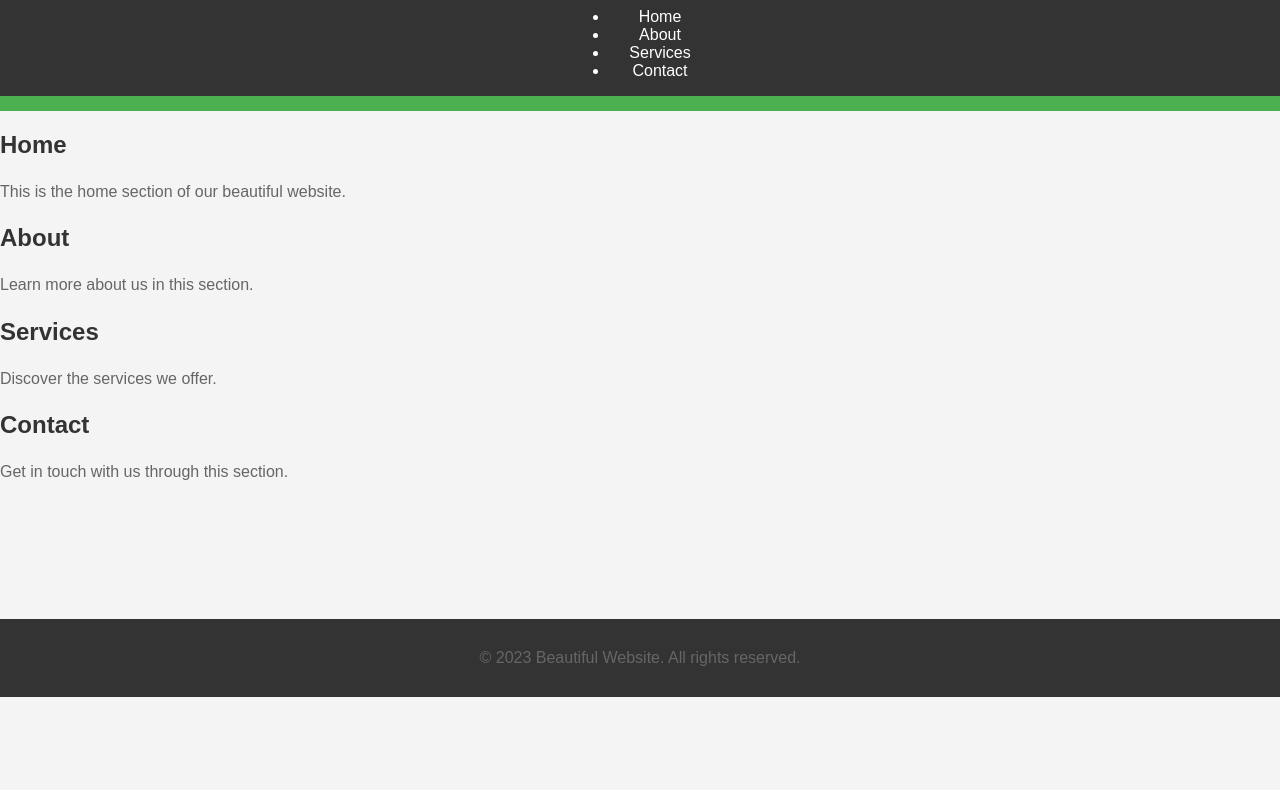
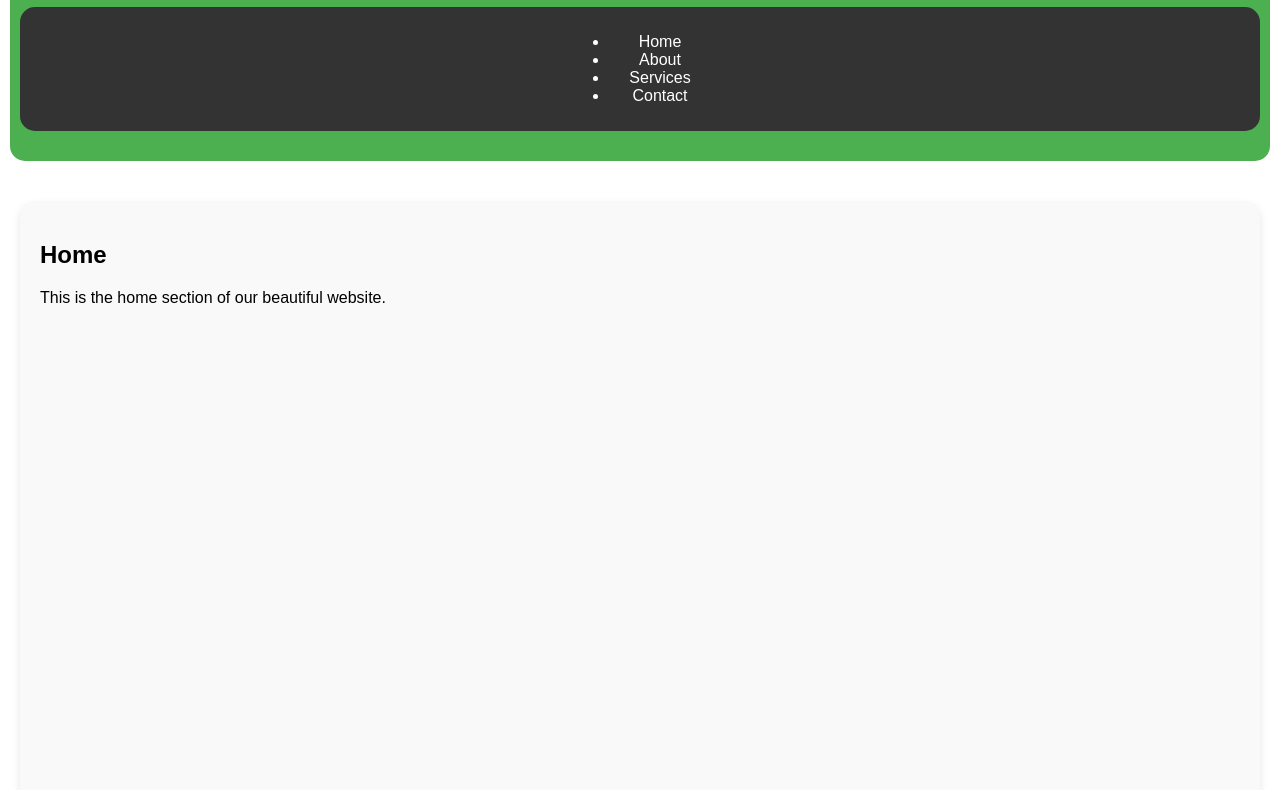
Before and after one commit to ushaphogat66/testing, a plain HTML site: page index.html in a window 1280 px wide. Shown: the part 103-893 px from the top of the page. Before the commit the page ends 800 px from the top, so only its background shows below. Drawn offline with Linux system fonts and the light colour scheme.

Commit message:
2nd change

```diff
--- a/index.html
+++ b/index.html
@@ -36,6 +36,18 @@
             <h2>Contact</h2>
             <p>Get in touch with us through this section.</p>
         </section>
+        <section id="portfolio">
+            <h2>Portfolio</h2>
+            <p>Check out our amazing work.</p>
+        </section>
+        <section id="testimonials">
+            <h2>Testimonials</h2>
+            <p>Read what our clients have to say.</p>
+        </section>
+        <section id="blog">
+            <h2>Blog</h2>
+            <p>Stay updated with our latest news.</p>
+        </section>
     </main>
     <footer>
         <p>&copy; 2023 Beautiful Website. All rights reserved.</p>
--- a/styles.css
+++ b/styles.css
@@ -2,20 +2,25 @@ body {
     font-family: Arial, sans-serif;
     margin: 0;
     padding: 0;
-    background-color: #f4f4f4;
+    background-color: #ffffff;
 }
 
 header {
     background-color: #4CAF50;
     color: white;
-    padding: 15px 0;
+    padding: 20px 0;
     text-align: center;
+    border-radius: 15px;
+    margin: 10px;
 }
 
 nav {
     display: flex;
     justify-content: center;
     background-color: #333;
+    border-radius: 15px;
+    margin: 10px;
+    padding: 10px;
 }
 
 nav a {
@@ -23,32 +28,27 @@ nav a {
     padding: 14px 20px;
     text-decoration: none;
     text-align: center;
+    border-radius: 10px;
+    transition: background-color 0.3s ease;
 }
 
 nav a:hover {
-    background-color: #ddd;
-    color: black;
+    background-color: #575757;
 }
 
-.container {
+main {
     padding: 20px;
 }
 
-h1, h2, h3 {
-    color: #333;
-}
-
-p {
-    line-height: 1.6;
-    color: #666;
+section {
+    height: 100vh;
+    padding: 20px;
+    margin: 10px 0;
+    border-radius: 15px;
+    background-color: #f9f9f9;
+    box-shadow: 0 4px 8px rgba(0, 0, 0, 0.1);
 }
 
 footer {
-    background-color: #333;
-    color: white;
-    text-align: center;
-    padding: 10px 0;
-    position: fixed;
-    width: 100%;
-    bottom: 0;
+    border-radius: 15px;
 }
```
